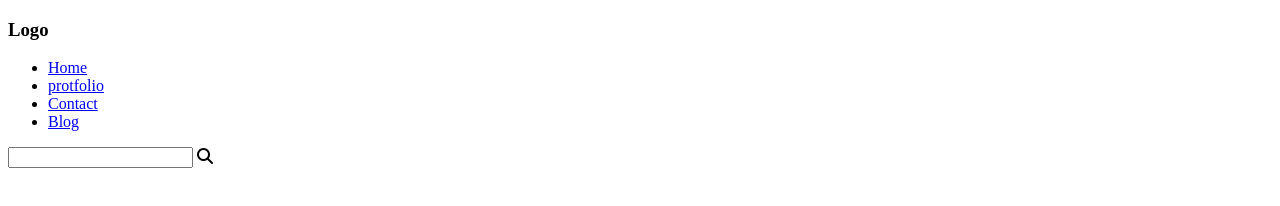
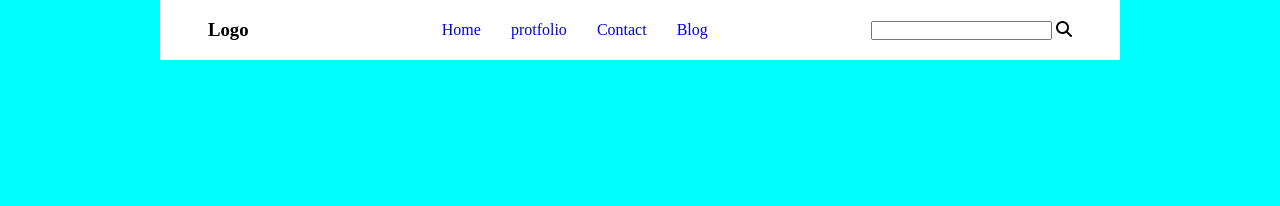
Before and after one commit to armanhasan609/Web-Template-Design-CSS-Flex-Box, a plain HTML site: page index.html in a window 1280 px wide. Drawn offline with Linux system fonts and the light colour scheme.

Commit message:
Header Section CSS is Completed

```diff
--- a/css/style.css
+++ b/css/style.css
@@ -0,0 +1,53 @@
+*{
+    padding: 0;
+    margin: 0;
+}
+body{
+    background-color: aqua;
+}
+.layout{
+    width: 960px;
+    margin: 0 auto;
+}
+#row1{
+    height: 60px;
+    width: 100%;
+    background-color: white;
+}
+.header_section{
+    height: 100%;
+    width: 90%;
+    margin: 0 auto;
+    display: flex;
+    justify-content: space-between;
+    align-items: center;
+}
+.logo{
+
+}
+.logo h3{
+
+}
+.menu ul{
+    display: flex;
+
+}
+.menu ul li{
+    padding-left: 30px;
+    list-style: none;
+}
+.menu ul li a{
+    text-decoration: none;
+}
+.blog_btn{
+
+}
+.search_bar{
+
+}
+.search_bar input{
+
+}
+.search_bar i{
+
+}
--- a/index.html
+++ b/index.html
@@ -11,7 +11,7 @@
 <body>
     <div class="layout">
         <section id="row1">
-            <div class="header-section">
+            <div class="header_section">
                 <div class="logo">
                     <h3>Logo</h3>
                 </div>
@@ -23,7 +23,7 @@
                         <li><a href="#" class="Blog_btn">Blog</a></li>
                     </ul>
                 </div>
-                <div class="search-bar">
+                <div class="search_bar">
                     <input type="search">
                     <i class="fa-solid fa-magnifying-glass"></i>
                 </div>
```
